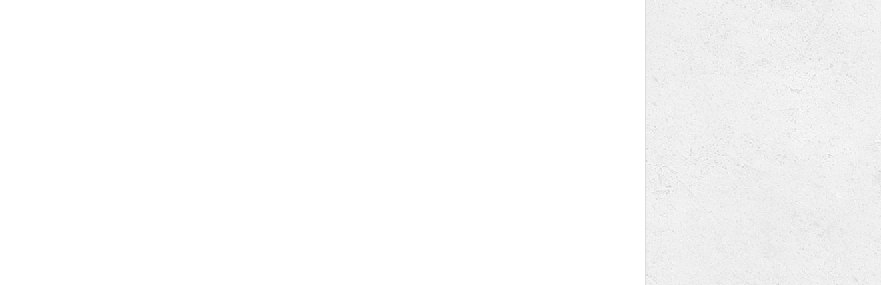
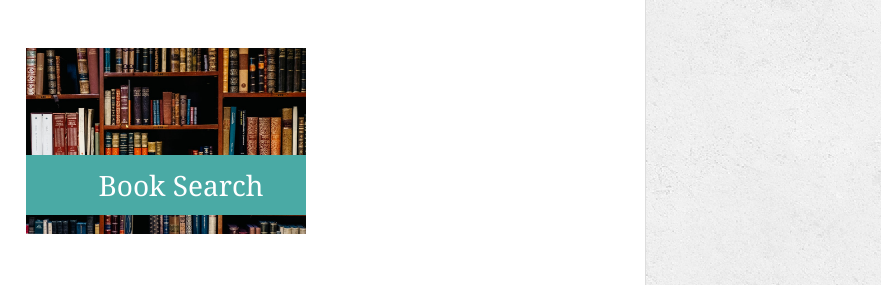
Before and after one commit to mspancholi/mspancholi.github.io-Bootstrap-Portfolio, a plain HTML site: page portfolio.html in a window 1280 px wide. Shown: the part 2039-2324 px from the top of the page, 399-1280 px from the left. Drawn offline with nearby package versions, Linux system fonts and the light colour scheme.

Commit message:
added google book search

```diff
--- a/portfolio.html
+++ b/portfolio.html
@@ -216,7 +216,13 @@
         </div>
         <div class="col-sm-4">
           <div class="work">
-
+            <a href="https://fast-ocean-67619.herokuapp.com/">
+              <img src="assets/images/books.jpeg" class="img-fluid" alt="Books">
+              <div class="row">
+                <div class="col-sm-12">
+                  <h3>Book Search</h3>
+                </div>
+              </div>
           </div>
         </div>
       </div>
```
Also changed, not shown: assets/images/books.jpeg (added), 1 other file.
